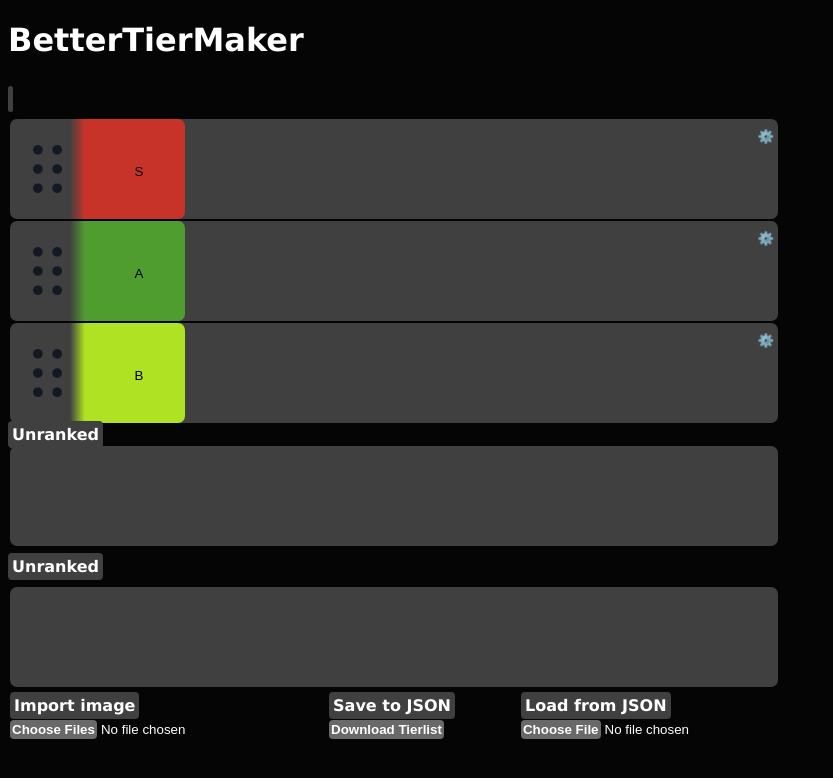
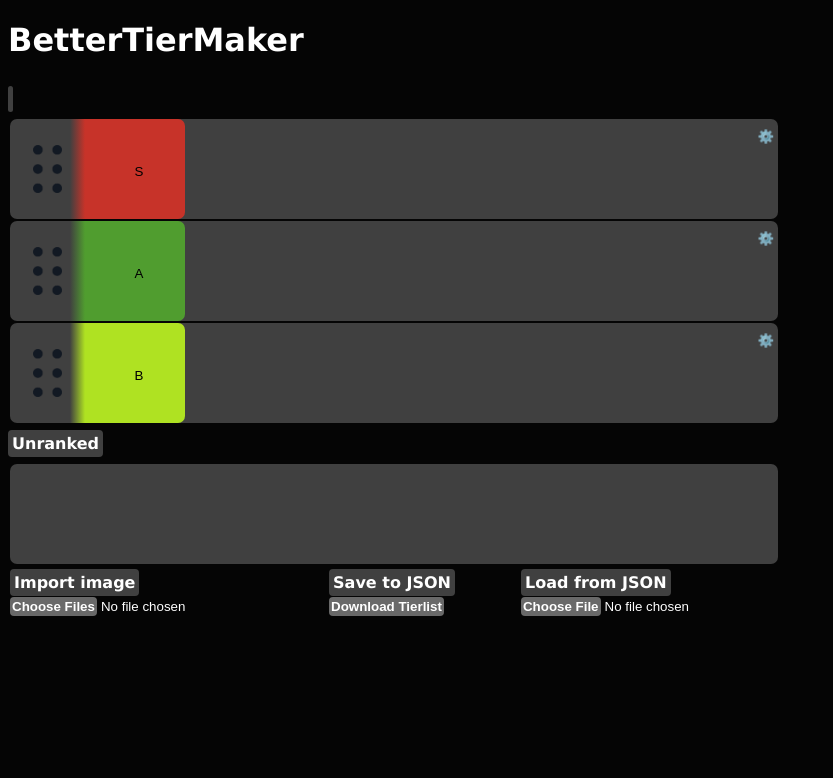
Before and after one commit to jadnf/BetterTiermaker, a React (Create React App) app in the folder front-end/: page / in a window 1280 px wide. Shown: the top 778 px of the page, without its empty margins (0-833 px from the left). Built offline with nearby package versions, Linux system fonts and the light colour scheme.

Commit message:
fixed the stacking and 2 unranked

```diff
--- a/front-end/src/pages/TierlistPage.jsx
+++ b/front-end/src/pages/TierlistPage.jsx
@@ -51,7 +51,6 @@
         <DndContext sensors={sensors} onDragStart={handleDragStart} onDragEnd={handleDragEnd} onDragOver={handleDragOver}>
             <div>
                 <TierlistContainer tierOrder={tierOrder} tiersData={tiersData} setTiersData={setTiersData} tiers={tiers} itemsData={itemsData} removeTier={removeTier} updateItemLabel={updateItemLabel} deleteItem={deleteItem} />
-                <UnrankedItemsContainer id="0" items={tiers['0']} itemsData={itemsData} />
 
                 <DragOverlay>
                     {dragOverlayLogic()}
--- a/front-end/src/styles.css
+++ b/front-end/src/styles.css
@@ -234,10 +234,10 @@
 }
 
 .unranked-container {
-    height: 100px;
+    min-height: 100px;
     width: 60vw;
     display: flex;
-    flex-direction: column;
+    flex-direction: row;
     background-color: var(--background-container);
 }
 
```
